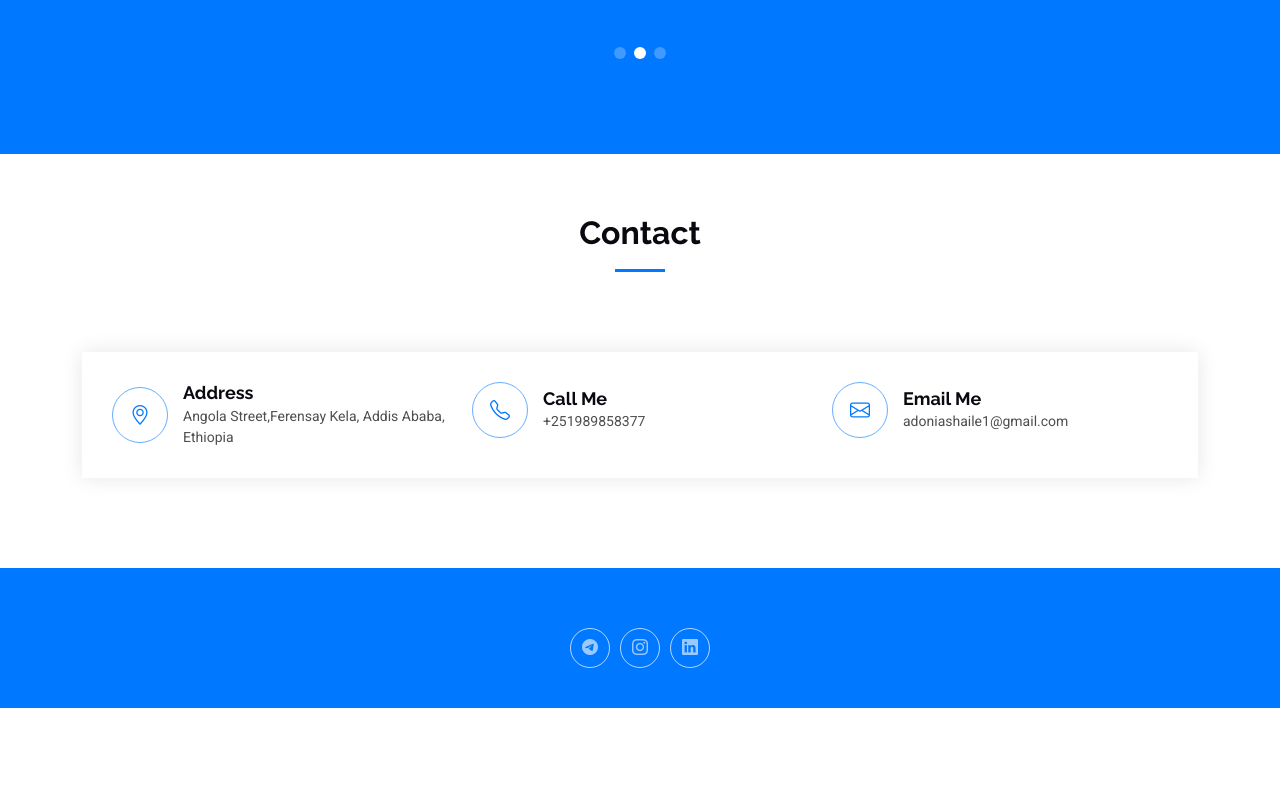
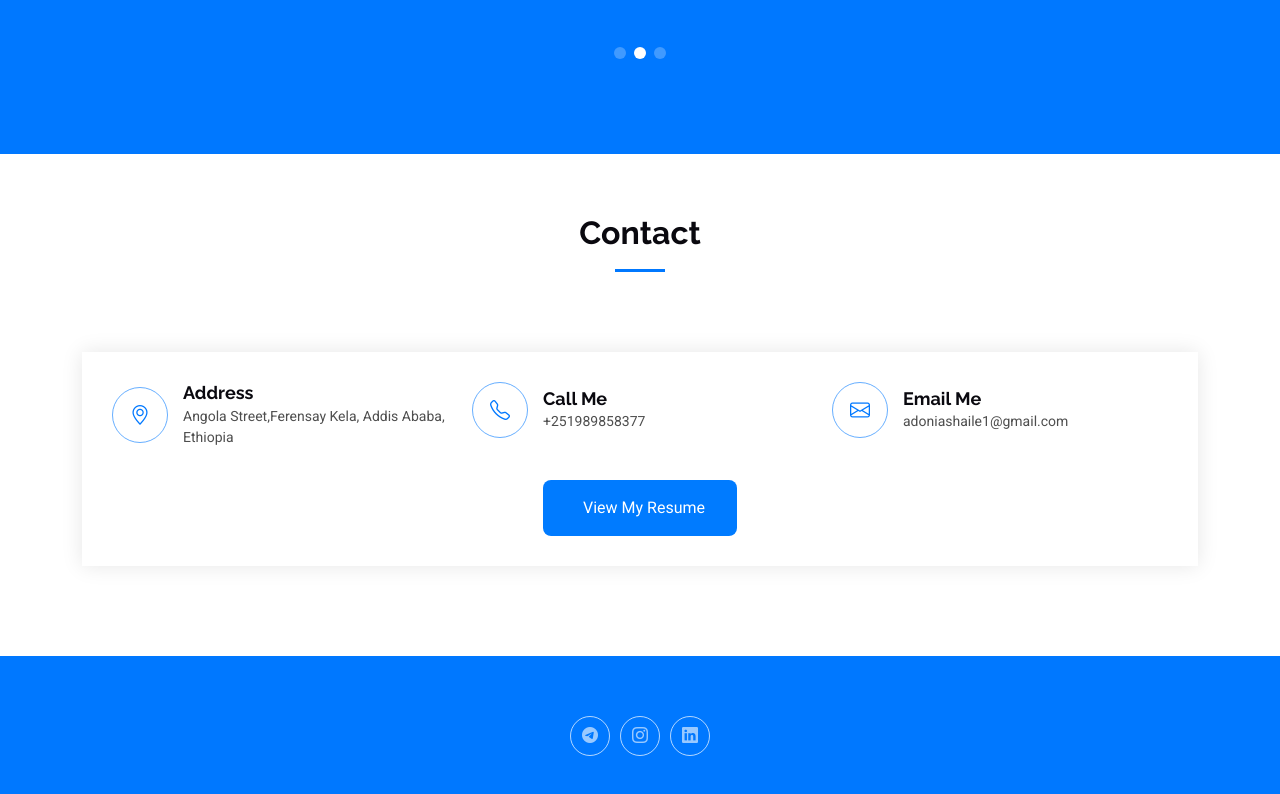
Before and after one commit to habeshacoder/adoni_portfolio, a plain HTML site: page index.html in a window 1280 px wide. Shown: the part 5054-5848 px from the top of the page. Before the commit the page ends 5762 px from the top, so only its background shows below. Drawn offline with Linux system fonts and the light colour scheme.

Commit message:
CV added

```diff
--- a/index.html
+++ b/index.html
@@ -753,12 +753,15 @@ Throughout his internship and work, Adonias consistently impressed me with his e
         </div>
         <!-- End Section Title -->
 
+</div>
         <div class="container" data-aos="fade-up" data-aos-delay="100">
+
           <div class="info-wrap" data-aos="fade-up" data-aos-delay="200">
             <div class="row gy-5">
               <div class="col-lg-4">
                 <div class="info-item d-flex align-items-center">
                   <i class="bi bi-geo-alt flex-shrink-0"></i>
+
                   <div>
                     <h3>Address</h3>
                     <p>Angola Street,Ferensay Kela, Addis Ababa, Ethiopia</p>
@@ -787,6 +790,11 @@ Throughout his internship and work, Adonias consistently impressed me with his e
                 </div>
               </div>
               <!-- End Info Item -->
+            <div style="display: flex; justify-content: center; margin-top: 2rem;">
+  <a href="https://drive.google.com/file/d/1wAleGDBiTw46eNoyqaaB7Af-rkMOD9kG/view?usp=sharing" style="display: inline-flex; align-items: center; padding: 1rem 2rem; background-color: #007bff; color: #fff; text-decoration: none; border-radius: 0.5rem; transition: background-color 0.3s ease;">
+    <i style="margin-right: 0.5rem;" class="fas fa-file-alt"></i>
+    View My Resume
+  </a>
             </div>
           </div>
           <!-- End Contact Form -->
```
